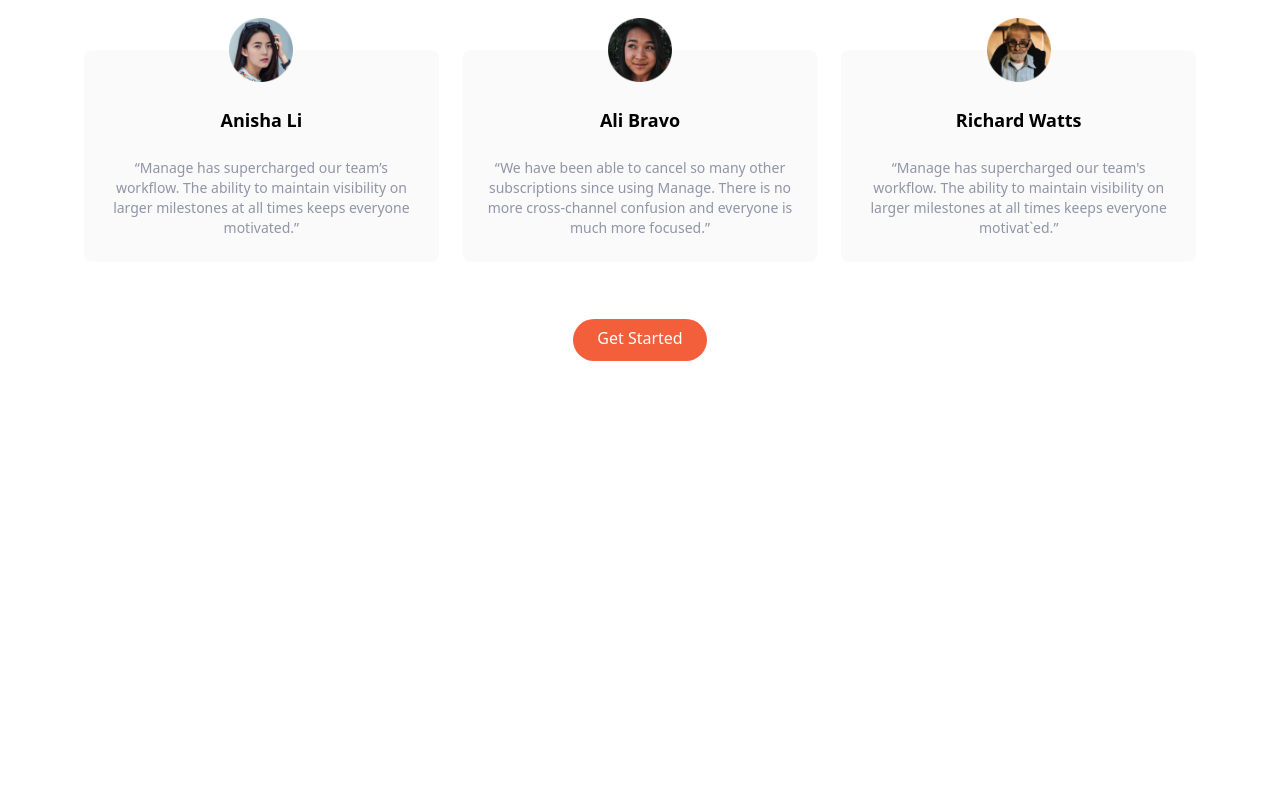
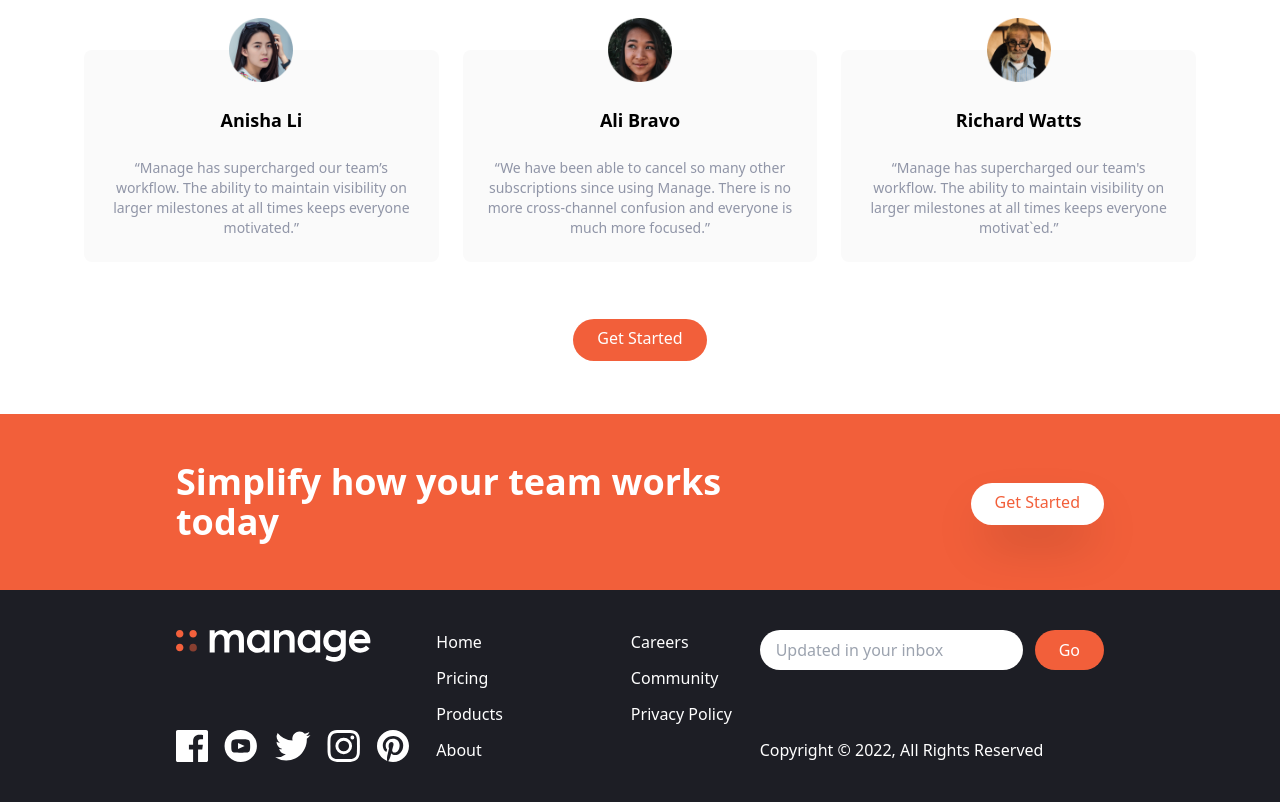
Before and after one commit to vasivuk/tailwind-tutorial, a website: page index.html in a window 1280 px wide. Shown: the part 1354-2156 px from the top of the page. Before the commit the page ends 1768 px from the top, so only its background shows below. Drawn offline with Linux system fonts and the light colour scheme.

Commit message:
Added CTA section and footer

```diff
--- a/index.html
+++ b/index.html
@@ -173,5 +173,83 @@
             </div>
         </div>
     </section>
+
+    <!-- CTA Section -->
+    <section id="cta" class="bg-brightRed">
+        <!-- Flex Container -->
+        <div class="container flex flex-col items-center justify-between px-6 py-24 mx-auto space-y-12 md:py-12 md:flex-row md:space-y-0">
+            <!-- Heading -->
+            <h2 class="text-5xl font-bold leading-tight text-center text-white md:text-4xl md:max-w-xl md:text-left">
+                Simplify how your team works today
+            </h2>
+            <!-- Button -->
+            <div class="my-16">
+                <a href="" class="p-3 px-6 pt-2 text-brightRed bg-white rounded-full shadow-2xl baseline hover:bg-gray-800">Get Started</a>
+            </div>
+        </div>
+    </section>
+
+    <!-- Footer -->
+    <footer class="bg-veryDarkBlue">
+        <!-- Flex Container -->
+        <div class="container flex flex-col-reverse justify-between px-6 py-10 mx-auto space-y-8 md:flex-row md:space-y-0">
+            <!-- Logo and social links container -->
+            <div class="flex flex-col-reverse items-center justify-between space-y-12 md:flex-col md:space-y-0 md:items-start">
+                <div class="mx-auto my-6 text-center text-white md:hidden">Copyright &copy; 2022, All Rights Reserved</div>
+                <!-- Logo -->
+                <div>
+                    <img src="img/logo-white.svg" class="h-8" alt="">
+                </div>
+                <!-- Social Links Container -->
+                <div class="flex justify-center space-x-4">
+                    <!-- Link 1 -->
+                    <a href="#">
+                        <img src="img/icon-facebook.svg" class="h-8" alt="">
+                    </a>
+                    <!-- Link 2 -->
+                    <a href="#">
+                        <img src="img/icon-youtube.svg" class="h-8" alt="">
+                    </a>
+                    <!-- Link 3 -->
+                    <a href="#">
+                        <img src="img/icon-twitter.svg" class="h-8" alt="">
+                    </a>
+                    <!-- Link 4 -->
+                    <a href="#">
+                        <img src="img/icon-instagram.svg" class="h-8" alt="">
+                    </a>
+                    <!-- Link 5 -->
+                    <a href="#">
+                        <img src="img/icon-pinterest.svg" class="h-8" alt="">
+                    </a>
+                </div>
+            </div>
+            <!-- List Container -->
+            <div class="flex justify-around space-x-32">
+                <div class="flex flex-col space-y-3 text-white">
+                    <a href="#" class="hover:text-brightRed">Home</a>
+                    <a href="#" class="hover:text-brightRed">Pricing</a>
+                    <a href="#" class="hover:text-brightRed">Products</a>
+                    <a href="#" class="hover:text-brightRed">About</a>
+                </div>
+                <div class="flex flex-col space-y-3 text-white">
+                    <a href="#" class="hover:text-brightRed">Careers</a>
+                    <a href="#" class="hover:text-brightRed">Community</a>
+                    <a href="#" class="hover:text-brightRed">Privacy Policy</a>
+                </div>
+            </div>
+
+            <!-- Input Container -->
+            <div class="flex flex-col justify-between">
+                <form>
+                    <div class="flex space-x-3">
+                        <input type="text" class="flex-1 px-4 rounded-full focus:outline-none" placeholder="Updated in your inbox">
+                        <button class="px-6 py-2 text-white rounded-full bg-brightRed hover:bg-brightRedLight focus:outline-none">Go</button>
+                    </div>
+                </form>
+                <div class="hidden text-white md:block">Copyright &copy; 2022, All Rights Reserved</div>
+            </div>
+        </div>
+    </footer>
 </body>
 </html>
```
Also changed, not shown: dist/main.css.
